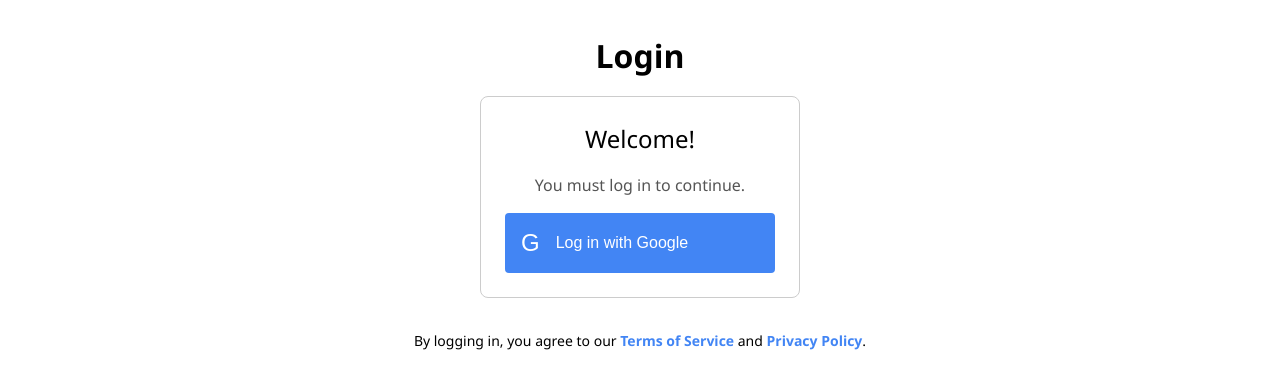
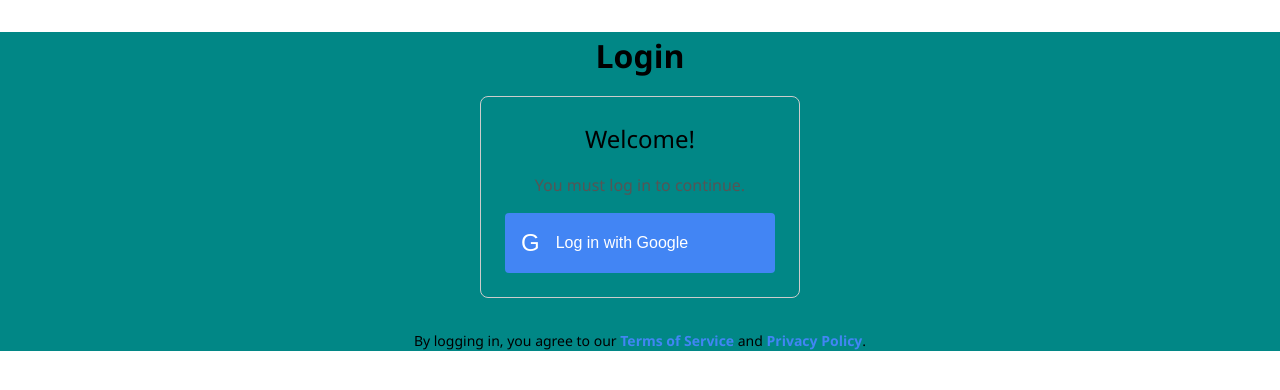
Before and after one commit to SalehK98/myLinks, a React (Vite) app: page / in a window 1280 px wide. Shown: the top 390 px of the page. Built offline with nearby package versions, Linux system fonts and the light colour scheme.

Commit message:
tryed background image

```diff
--- a/src/styles/LoginPage.module.css
+++ b/src/styles/LoginPage.module.css
@@ -9,6 +9,8 @@
   flex-direction: column;
   align-items: center;
   margin-top: 2rem;
+  background-color: #018786;
+  background-image: url("../assets/Group_23@3x.webp");
 }
 
 .title {
```
Also changed, not shown: src/assets/Group_23@3x.webp (added).
